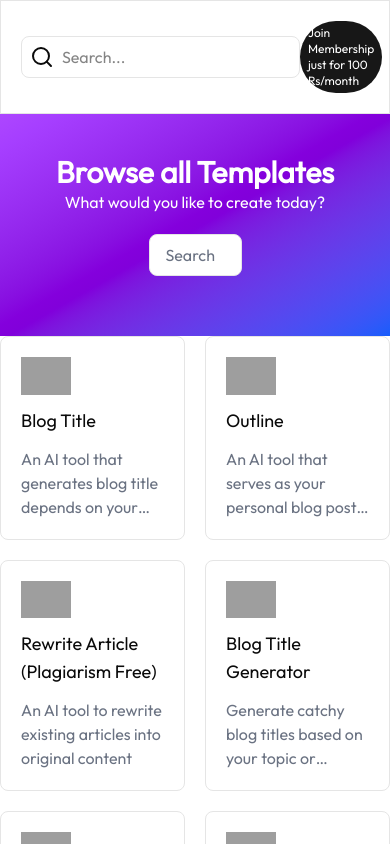
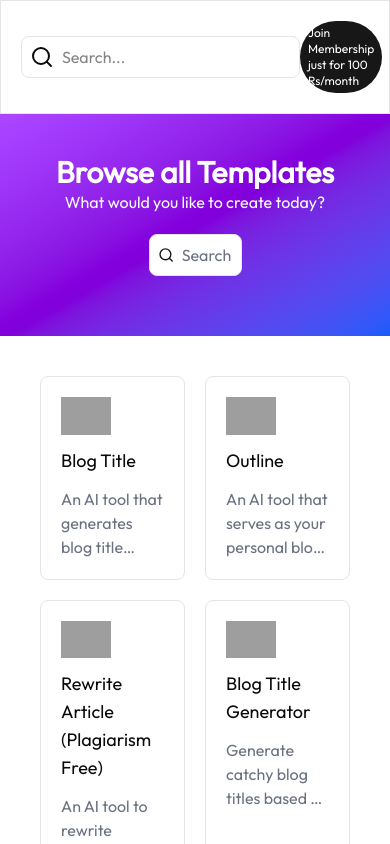
Before and after one commit to prakulgupta1/Ai-content-generator, a Next.js app: page /dashboard in a window 390 px wide. Shown: the top 844 px of the page. Built offline with nearby package versions, Linux system fonts and the light colour scheme; grey boxes are pictures that could not be loaded.

Commit message:
responsive search

```diff
--- a/app/dashboard/_components/SearchSection.tsx
+++ b/app/dashboard/_components/SearchSection.tsx
@@ -1,22 +1,30 @@
-import { Search } from 'lucide-react'
-import React from 'react'
+import { Search } from 'lucide-react';
+import React from 'react';
 
-function SearchSection() {
+interface SearchSectionProps {
+  onSearchInput: (value: string) => void;
+  searchValue: string;
+}
+
+function SearchSection({ onSearchInput, searchValue }: SearchSectionProps) {
   return (
     <div className='p-10 bg-gradient-to-br from-purple-500 via-purple-700 to-blue-600 flex flex-col justify-center items-center text-white'>
       <h2 className='text-3xl font-bold'>Browse all Templates</h2>
       <p>What would you like to create today?</p>
       <div className='w-full flex justify-center'>
         <div className='flex gap-2 items-center p-2 border rounded-md bg-white my-5 w-[30%]'>
-          <Search className='text-primary'/>
+          <Search className='text-primary' />
           <input
             type="text"
+            value={searchValue} // ✅ controlled input
             placeholder="Search"
-            className="bg-transparent text-black placeholder-gray-500"
+            onChange={(event) => onSearchInput(event.target.value)}
+            className="bg-transparent text-black placeholder-gray-500 w-full"
           />
         </div>
       </div>
     </div>
-  )
+  );
 }
-export default SearchSection
+
+export default SearchSection;
--- a/app/dashboard/_components/TemplateListSection.tsx
+++ b/app/dashboard/_components/TemplateListSection.tsx
@@ -1,31 +1,50 @@
-import React from 'react'
-import TemplateCard from './TemplateCard'
-import templates from '@/app/(data)/templates'
-
+"use client";
+import React, { useEffect, useState } from 'react';
+import TemplateCard from './TemplateCard';
+import templates from '../../(data)/templates';
 
 export interface TEMPLATE {
-    name: string,
-    desc: string,
-    icon?: string,
-    category: string,
-    slug: string,
-    aiPrompt: string,
-    form?: FORM[]
-}
-export interface FORM {
-    label: string,
-    field: string,
-    name: string,
-    required?: boolean
+  name: string;
+  desc: string;
+  icon?: string;
+  category: string;
+  slug: string;
+  aiPrompt: string;
+  form?: FORM[];
 }
 
-function TemplateListSection() {
+export interface FORM {
+  label: string;
+  field: string;
+  name: string;
+  required?: boolean;
+}
+
+function TemplateListSection({ userSearchInput }: { userSearchInput: string }) {
+  const [templateList, setTemplateList] = useState<TEMPLATE[]>(templates);
+
+  useEffect(() => {
+    if (userSearchInput.trim()) {
+      const filterData = templates.filter(item =>
+        item.name.toLowerCase().includes(userSearchInput.toLowerCase())
+      );
+      setTemplateList(filterData);
+    } else {
+      setTemplateList(templates);
+    }
+  }, [userSearchInput]);
+
   return (
-    <div className='grid grid-cols-2 md:grid-cols-3 lg:grid-cols-4 gap-5'>
-        {templates.map((item: TEMPLATE, index: number) => (
-            <TemplateCard {...item}/>
-        ))}
+    <div className='grid grid-cols-2 md:grid-cols-3 lg:grid-cols-4 gap-5 p-10'>
+      {templateList.length > 0 ? (
+        templateList.map((item: TEMPLATE, index: number) => (
+          <TemplateCard key={item.slug || index} {...item} />
+        ))
+      ) : (
+        <p className="col-span-full text-center text-gray-500">No templates found.</p>
+      )}
     </div>
-  )
+  );
 }
-export default TemplateListSection
+
+export default TemplateListSection;
--- a/app/dashboard/page.tsx
+++ b/app/dashboard/page.tsx
@@ -1,16 +1,21 @@
+"use client"
 import { Search } from 'lucide-react'
-import React from 'react'
+import React, { useState } from 'react'
 import SearchSection from './_components/SearchSection'
 import TemplateListSection from './_components/TemplateListSection'
 
 function Dashboard() {
+  const [userSearchInput, setUserSearchInput] = useState<string>('');
+
   return (
     <div>
-      {/*Search Section*/}
-      <SearchSection />
-      {/*Template List Section*/}
-      <TemplateListSection/>
+      <SearchSection
+        onSearchInput={setUserSearchInput}
+        searchValue={userSearchInput}
+      />
+      <TemplateListSection userSearchInput={userSearchInput} />
     </div>
-  )
+  );
 }
-export default Dashboard
+
+export default Dashboard;
```
